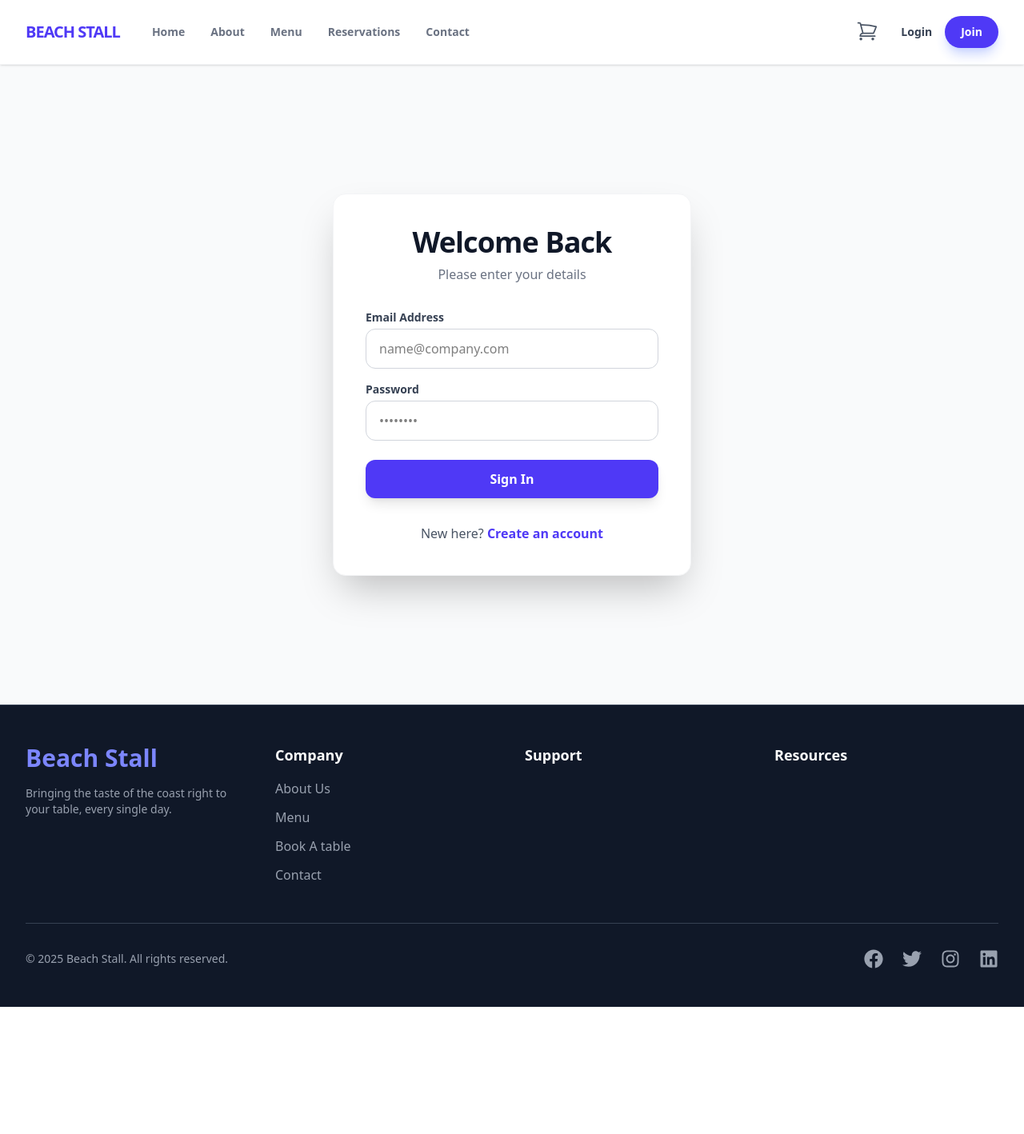
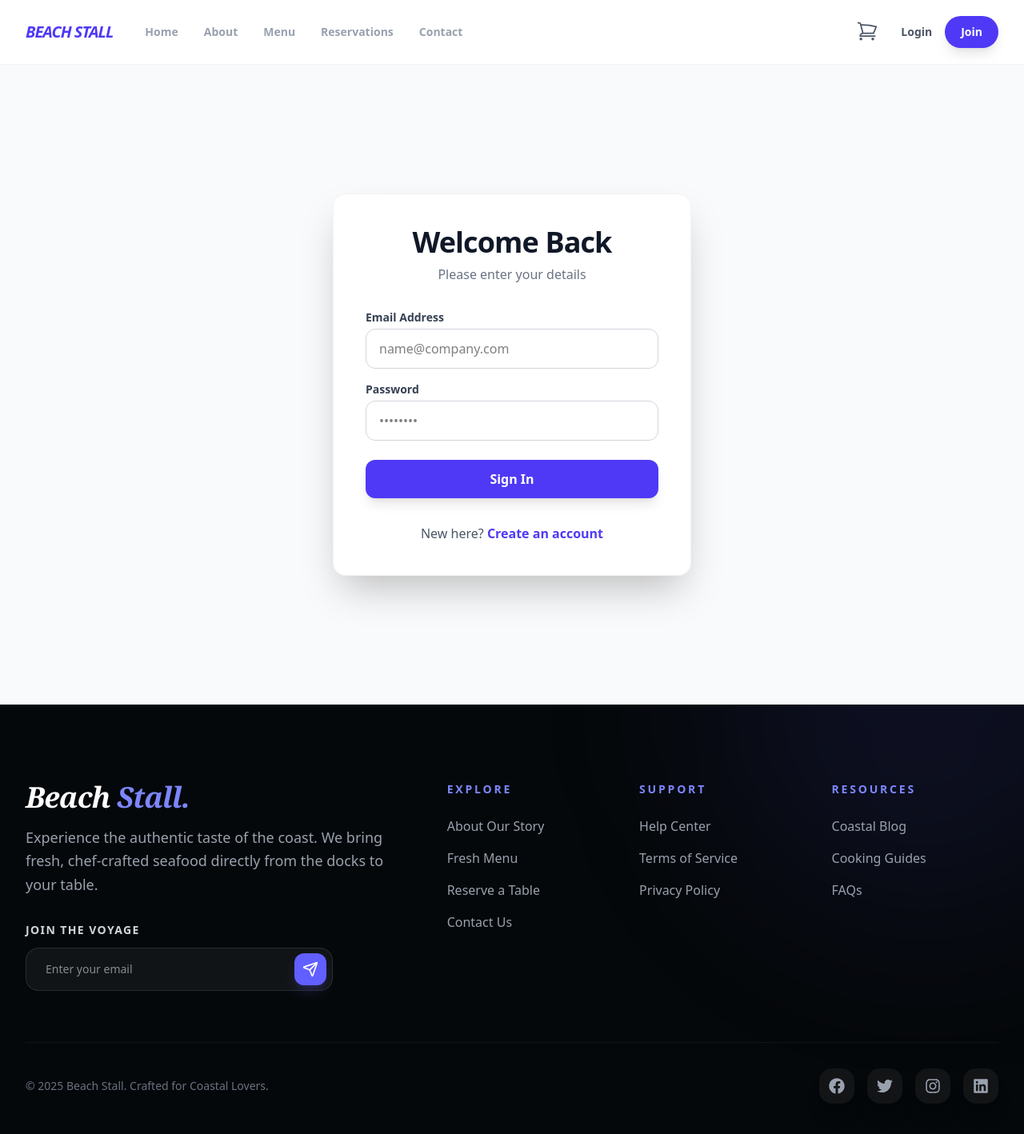
Before and after one commit to Narayana2527/BeachStall_Client, a React (Vite) app: page /login in a window 1280 px wide. Shown: the top 1418 px of the page at 80% size. Before the commit the page ends 1259 px from the top, so only its background shows below. Built offline with nearby package versions, Linux system fonts and the light colour scheme.

Commit message:
updated all components

```diff
--- a/src/components/footer.jsx
+++ b/src/components/footer.jsx
@@ -1,48 +1,96 @@
 import React from 'react';
 import { FaFacebook, FaTwitter, FaInstagram, FaLinkedin } from 'react-icons/fa';
+import { Send } from 'lucide-react'; // More modern icon set
 
-// Define the navigation links and social icons
 const footerNavs = [
-  { label: 'Company',
-    items: [{name:'About Us', href:"/about"}, {name:'Menu', href:'/menu'}, {name:'Book A table', href:"/booktable"},
-            {name:'Contact', href:"/contact"}
-    ] },
-  { label: 'Support', items: ['Help Center', 'Terms of Service', 'Privacy Policy'] },
-  { label: 'Resources', items: ['Blog', 'Guides', 'FAQs'] },
+  {
+    label: 'Explore',
+    items: [
+      { name: 'About Our Story', href: "/about" },
+      { name: 'Fresh Menu', href: '/menu' },
+      { name: 'Reserve a Table', href: "/booktable" },
+      { name: 'Contact Us', href: "/contact" }
+    ]
+  },
+  {
+    label: 'Support',
+    items: [
+      { name: 'Help Center', href: "#" },
+      { name: 'Terms of Service', href: "#" },
+      { name: 'Privacy Policy', href: "#" }
+    ]
+  },
+  {
+    label: 'Resources',
+    items: [
+      { name: 'Coastal Blog', href: "#" },
+      { name: 'Cooking Guides', href: "#" },
+      { name: 'FAQs', href: "#" }
+    ]
+  },
 ];
 
 const socialIcons = [
-  { icon: FaFacebook, href: '#' },
-  { icon: FaTwitter, href: '#' },
-  { icon: FaInstagram, href: '#' },
-  { icon: FaLinkedin, href: '#' },
+  { icon: FaFacebook, href: '#', label: 'Facebook' },
+  { icon: FaTwitter, href: '#', label: 'Twitter' },
+  { icon: FaInstagram, href: '#', label: 'Instagram' },
+  { icon: FaLinkedin, href: '#', label: 'Linkedin' },
 ];
 
 export default function Footer() {
   return (
-    <footer className="bg-gray-900 text-white border-t border-gray-700">
-      <div className="mx-auto max-w-7xl px-4 py-12 sm:px-6 lg:px-8">
-        <div className="grid grid-cols-2 gap-8 md:grid-cols-6 lg:grid-cols-12">
+    <footer className="relative bg-[#05080a] text-white pt-24 pb-12 overflow-hidden">
+      {/* Decorative Background Glow */}
+      <div className="absolute top-0 right-0 -translate-y-1/2 translate-x-1/4 w-[500px] h-[500px] bg-indigo-500/10 rounded-full blur-[120px] pointer-events-none" />
 
-          {/* 🚀 Brand/Logo Section (Col 1-3 on large screens) */}
-          <div className="col-span-2 md:col-span-6 lg:col-span-3">
-            <h3 className="text-3xl font-bold text-indigo-400">Beach Stall</h3>
-            <p className="mt-4 text-gray-400 text-sm max-w-xs">
-              Bringing the taste of the coast right to your table, every single day.
+      <div className="mx-auto max-w-7xl px-6 lg:px-8 relative z-10">
+        <div className="grid grid-cols-1 gap-12 lg:grid-cols-12 mb-16">
+
+          {/* 🚀 Brand Section & Newsletter */}
+          <div className="lg:col-span-5 space-y-8">
+            <div>
+              <h3 className="text-4xl font-serif italic font-bold tracking-tight text-white">
+                Beach <span className="text-indigo-400">Stall.</span>
+              </h3>
+              <p className="mt-4 text-gray-400 text-lg leading-relaxed max-w-md">
+                Experience the authentic taste of the coast. We bring fresh,
+                chef-crafted seafood directly from the docks to your table.
               </p>
             </div>
 
-          {/* 🔗 Navigation Links (Col 4-12 on large screens) */}
+            {/* Newsletter Input */}
+            <div className="max-w-sm">
+              <label className="text-sm font-semibold uppercase tracking-widest text-gray-300 mb-3 block">
+                Join the Voyage
+              </label>
+              <div className="relative flex items-center">
+                <input
+                  type="email"
+                  placeholder="Enter your email"
+                  className="w-full bg-white/5 border border-white/10 rounded-2xl py-4 pl-6 pr-16 text-sm focus:outline-none focus:ring-2 focus:ring-indigo-500/50 transition-all"
+                />
+                <button className="absolute right-2 p-2.5 bg-indigo-500 hover:bg-indigo-400 rounded-xl transition-colors shadow-lg shadow-indigo-500/20">
+                  <Send size={20} className="text-white" />
+                </button>
+              </div>
+            </div>
+          </div>
+
+          {/* 🔗 Links Sections */}
+          <div className="lg:col-span-7 grid grid-cols-2 sm:grid-cols-3 gap-8">
             {footerNavs.map((section, index) => (
-            <div key={index} className="col-span-1 md:col-span-2 lg:col-span-3">
-              <h4 className="text-lg font-semibold mb-4 text-white">{section.label}</h4>
-              <ul className="space-y-3">
+              <div key={index}>
+                <h4 className="text-sm font-black uppercase tracking-[0.2em] text-indigo-400 mb-6">
+                  {section.label}
+                </h4>
+                <ul className="space-y-4">
                   {section.items.map((item, itemIndex) => (
                     <li key={itemIndex}>
                       <a
                         href={item.href}
-                      className="text-gray-400 hover:text-indigo-400 transition duration-150 ease-in-out text-base"
+                        className="text-gray-400 hover:text-white transition-colors duration-200 text-base flex items-center group"
                       >
+                        <span className="w-0 group-hover:w-2 h-[2px] bg-indigo-400 mr-0 group-hover:mr-2 transition-all duration-300" />
                         {item.name}
                       </a>
                     </li>
@@ -50,29 +98,29 @@ export default function Footer() {
                 </ul>
               </div>
             ))}
-
+          </div>
         </div>
 
-        <div className="mt-12 pt-8 border-t border-gray-700 flex flex-col items-center justify-between sm:flex-row">
+        {/* 📱 Bottom Bar */}
+        <div className="pt-8 border-t border-white/5 flex flex-col items-center justify-between gap-6 sm:flex-row">
 
-          {/* © Copyright Notice */}
-          <p className="text-sm text-gray-400 order-2 sm:order-1 mt-4 sm:mt-0">
-            &copy; {new Date().getFullYear()} Beach Stall. All rights reserved.
-          </p>
-
-          {/* 📱 Social Media Icons */}
-          <div className="flex space-x-6 order-1 sm:order-2">
+          <div className="flex space-x-4 order-1 sm:order-2">
             {socialIcons.map((social, index) => (
               <a
                 key={index}
                 href={social.href}
-                className="text-gray-400 hover:text-indigo-400 transition duration-150 ease-in-out"
-                aria-label={social.icon.name}
+                className="p-3 bg-white/5 hover:bg-indigo-500 rounded-2xl text-gray-400 hover:text-white transition-all duration-300 transform hover:-translate-y-1 shadow-xl"
+                aria-label={social.label}
               >
-                <social.icon className="h-6 w-6" />
+                <social.icon className="h-5 w-5" />
               </a>
             ))}
           </div>
+
+          <p className="text-sm text-gray-500 order-2 sm:order-1 font-medium">
+            &copy; {new Date().getFullYear()} Beach Stall. Crafted for Coastal Lovers.
+          </p>
+
         </div>
       </div>
     </footer>
--- a/src/components/navbar.jsx
+++ b/src/components/navbar.jsx
@@ -1,7 +1,8 @@
-import { Disclosure, DisclosureButton, DisclosurePanel, Menu, MenuButton, MenuItem, MenuItems } from '@headlessui/react'
-import { Bars3Icon, XMarkIcon, UserCircleIcon } from '@heroicons/react/24/outline'
+import React, { useContext } from 'react';
+import { Disclosure, DisclosureButton, DisclosurePanel, Menu, MenuButton, MenuItem, MenuItems } from '@headlessui/react';
+import { Bars3Icon, XMarkIcon, UserCircleIcon } from '@heroicons/react/24/outline';
+import { ChevronRight } from 'lucide-react'; // Elegant chevron
 import { NavLink, useNavigate } from 'react-router-dom';
-import { useContext } from 'react';
 import { AuthContext } from '../context/AuthContext';
 import CartBadge from './CartBadge';
 
@@ -11,7 +12,7 @@ const navigation = [
   { name: 'Menu', href: '/menu' },
   { name: 'Reservations', href: '/booktable' },
   { name: 'Contact', href: '/contact' },
-]
+];
 
 export default function Navbar() {
   const { user, setUser, isLoggedIn } = useContext(AuthContext);
@@ -24,43 +25,44 @@ export default function Navbar() {
   };
 
   return (
-    <Disclosure as="nav" className="sticky top-0 z-50 bg-white/80 backdrop-blur-md border-b border-gray-100 shadow-sm">
-      {({ open, close }) => ( // Added 'close' from render props
+    <Disclosure as="nav" className="sticky top-0 z-50 bg-white/90 backdrop-blur-md border-b border-gray-100">
+      {({ open, close }) => (
         <>
+          {/* Main Desktop/Header Row */}
           <div className="mx-auto max-w-7xl px-4 sm:px-6 lg:px-8">
             <div className="relative flex h-20 items-center justify-between">
 
               {/* Left: Mobile Menu Button */}
               <div className="flex items-center sm:hidden">
-                <DisclosureButton className="inline-flex items-center justify-center rounded-xl p-2 text-gray-500 hover:bg-gray-100 focus:outline-none transition-all">
-                  <span className="sr-only">Open main menu</span>
+                <DisclosureButton className="inline-flex items-center justify-center rounded-xl p-2 text-gray-500 hover:bg-gray-100 transition-all focus:outline-none">
                   {open ? (
-                    <XMarkIcon className="block h-6 w-6" aria-hidden="true" />
+                    <XMarkIcon className="block h-7 w-7" aria-hidden="true" />
                   ) : (
-                    <Bars3Icon className="block h-6 w-6" aria-hidden="true" />
+                    <Bars3Icon className="block h-7 w-7" aria-hidden="true" />
                   )}
                 </DisclosureButton>
               </div>
 
-              {/* Center: Logo */}
+              {/* Logo Section */}
               <div className="flex flex-1 items-center justify-center sm:items-stretch sm:justify-start">
                 <div className="flex shrink-0 items-center">
                   <span
-                    className="text-xl font-black tracking-tighter text-indigo-600 cursor-pointer"
+                    className="text-xl font-black tracking-tighter text-indigo-600 cursor-pointer italic"
                     onClick={() => { navigate('/'); close(); }}
                   >
                     BEACH STALL
                   </span>
                 </div>
-                {/* Desktop Nav */}
+
+                {/* Desktop Navigation Links */}
                 <div className="hidden sm:ml-10 sm:flex sm:items-center sm:space-x-8">
                   {navigation.map((item) => (
                     <NavLink
                       key={item.name}
                       to={item.href}
                       className={({ isActive }) =>
-                        `text-sm font-semibold transition-all ${
-                          isActive ? 'text-indigo-600' : 'text-gray-500 hover:text-indigo-500'
+                        `text-sm font-bold transition-all ${
+                          isActive ? 'text-indigo-600 underline underline-offset-8 decoration-2' : 'text-gray-400 hover:text-indigo-600'
                         }`
                       }
                     >
@@ -70,57 +72,40 @@ export default function Navbar() {
                 </div>
               </div>
 
-              {/* Right Section: Action Group (Cart + User) */}
-              <div className="flex items-center space-x-1 sm:space-x-4">
-                {/* Cart Badge - Always visible beside user */}
-                <NavLink
-                  to="/cart"
-                  onClick={() => close()}
-                  className="p-2 text-gray-500 hover:text-indigo-600 transition-colors"
-                >
+              {/* Right Section: Actions */}
+              <div className="flex items-center space-x-2 sm:space-x-4">
+                <NavLink to="/cart" onClick={() => close()} className="p-2 text-gray-400 hover:text-indigo-600 transition-colors">
                   <CartBadge />
                 </NavLink>
 
-                {/* Auth Logic */}
-                <div className="flex items-center">
                 {!isLoggedIn ? (
                   <div className="hidden sm:flex items-center space-x-4">
-                      <NavLink to="/login" className="text-sm font-bold text-gray-700 hover:text-indigo-600">Login</NavLink>
-                      <NavLink to="/signup" className="rounded-full bg-indigo-600 px-5 py-2.5 text-sm font-bold text-white shadow-lg shadow-indigo-200 hover:bg-indigo-700 transition-all active:scale-95">
+                    <NavLink to="/login" className="text-sm font-bold text-gray-600">Login</NavLink>
+                    <NavLink to="/signup" className="rounded-full bg-indigo-600 px-5 py-2.5 text-sm font-bold text-white shadow-lg hover:bg-indigo-700 transition-all">
                       Join
                     </NavLink>
                   </div>
                 ) : (
                   <Menu as="div" className="relative ml-2">
-                      <MenuButton className="flex items-center space-x-2 rounded-full bg-gray-50 p-1 pr-3 hover:bg-gray-100 transition-all border border-transparent focus:border-indigo-200">
+                    <MenuButton className="flex items-center rounded-full bg-gray-50 p-1 hover:ring-2 hover:ring-indigo-100 transition-all">
                       <UserCircleIcon className="h-8 w-8 text-indigo-600" />
-                        <span className="hidden md:block text-xs font-bold text-gray-700 truncate max-w-[80px]">
-                          {user?.name?.split(' ')[0]}
-                        </span>
                     </MenuButton>
                     <MenuItems className="absolute right-0 z-50 mt-3 w-56 origin-top-right rounded-2xl bg-white p-2 shadow-2xl ring-1 ring-black/5 focus:outline-none border border-gray-100">
                         <div className="px-3 py-3 mb-2 bg-indigo-50 rounded-xl">
-                          <p className="text-[10px] text-indigo-400 uppercase font-black tracking-widest leading-none mb-1">{user?.role}</p>
+                          <p className="text-[10px] text-indigo-400 uppercase font-black tracking-widest leading-none mb-1">{user?.role || 'Customer'}</p>
                           <p className="text-sm font-bold text-gray-800 truncate">{user?.name}</p>
                         </div>
                         <MenuItem>
                           {({ active }) => (
-                            <NavLink to="/profile" onClick={() => close()} className={`flex w-full items-center px-3 py-2 text-sm font-medium rounded-lg transition-colors ${active ? 'bg-gray-50 text-indigo-600' : 'text-gray-700'}`}>
+                            <NavLink to="/profile" onClick={() => close()} className={`flex w-full px-3 py-2 text-sm font-medium rounded-lg ${active ? 'bg-gray-50 text-indigo-600' : 'text-gray-700'}`}>
                               My Profile
-                            </NavLink>
-                          )}
-                        </MenuItem>
-                        <MenuItem>
-                          {({ active }) => (
-                            <NavLink to="/profile/orders" onClick={() => close()} className={`flex w-full items-center px-3 py-2 text-sm font-medium rounded-lg transition-colors ${active ? 'bg-gray-50 text-indigo-600' : 'text-gray-700'}`}>
-                              My Orders
                             </NavLink>
                           )}
                         </MenuItem>
                         <div className="my-2 border-t border-gray-100" />
                         <MenuItem>
                           {({ active }) => (
-                            <button onClick={() => { handleLogout(); close(); }} className={`flex w-full items-center px-3 py-2 text-sm font-bold rounded-lg text-red-600 ${active ? 'bg-red-50' : ''}`}>
+                            <button onClick={() => { handleLogout(); close(); }} className={`flex w-full px-3 py-2 text-sm font-bold rounded-lg text-red-600 ${active ? 'bg-red-50' : ''}`}>
                               Sign out
                             </button>
                           )}
@@ -131,33 +116,71 @@ export default function Navbar() {
               </div>
             </div>
           </div>
+
+          {/* 📱 Mobile Navigation Panel */}
+          <DisclosurePanel className="sm:hidden relative overflow-hidden bg-white h-[calc(100vh-80px)]">
+
+            {/* 🌊 CENTERED LOGO WATERMARK BACKGROUND */}
+            <div className="absolute inset-0 z-0 flex items-center justify-center select-none pointer-events-none p-4">
+              <div className="flex flex-col items-center opacity-[0.06] transform -rotate-6">
+                <span className="text-[18vw] font-black leading-none tracking-tighter text-gray-900">
+                  BEACH
+                </span>
+                <span className="text-[18vw] font-black leading-none tracking-tighter text-gray-900">
+                  STALL
+                </span>
+              </div>
             </div>
 
-          {/* Mobile Panel */}
-          <DisclosurePanel className="sm:hidden overflow-hidden transition-all duration-300 ease-in-out bg-white">
-            <div className="space-y-1 px-4 pt-2 pb-6 border-t border-gray-50">
-              {navigation.map((item) => (
+            {/* Navigation Links Layer */}
+            <div className="relative z-10 px-6 pt-10 pb-6 flex flex-col h-full">
+              <div className="space-y-1">
+                {navigation.map((item, index) => (
+                  <div key={item.name}>
                     <DisclosureButton
-                  key={item.name}
                       as={NavLink}
                       to={item.href}
                       className={({ isActive }) =>
-                    `block rounded-xl px-4 py-3 text-base font-bold transition-all ${
-                      isActive ? 'bg-indigo-50 text-indigo-600' : 'text-gray-600 active:bg-gray-50'
+                        `flex items-center justify-between w-full py-6 px-2 group transition-all ${
+                          isActive ? 'text-indigo-600' : 'text-gray-700 active:bg-gray-50 rounded-lg'
                         }`
                       }
                     >
+                      <span className="text-xl font-bold tracking-tight uppercase">
                         {item.name}
+                      </span>
+
+                      {/* Custom Chevron + Line Arrow: --- > */}
+                      <div className="flex items-center transition-transform duration-300 group-hover:translate-x-1">
+                        <div className="h-[1.5px] w-6 bg-current opacity-20 group-hover:opacity-100 transition-all" />
+                        <ChevronRight size={20} strokeWidth={2.5} className="ml-[-2px]" />
+                      </div>
                     </DisclosureButton>
+
+                    {/* Divider HR */}
+                    {index !== navigation.length - 1 && (
+                      <hr className="border-gray-100 w-full" />
+                    )}
+                  </div>
                 ))}
+              </div>
 
+              {/* Bottom Mobile Action Buttons */}
               {!isLoggedIn && (
-                <div className="grid grid-cols-2 gap-3 mt-6 pt-6 border-t border-gray-100">
-                  <DisclosureButton as={NavLink} to="/login" className="flex items-center justify-center rounded-xl py-3 text-sm font-bold text-gray-700 bg-gray-50">
+                <div className="mt-auto space-y-4 pb-12">
+                  <DisclosureButton
+                    as={NavLink}
+                    to="/signup"
+                    className="flex w-full items-center justify-center rounded-2xl bg-indigo-600 py-5 text-lg font-bold text-white shadow-xl shadow-indigo-100 active:scale-95 transition-all"
+                  >
+                    Join the Club
+                  </DisclosureButton>
+                  <DisclosureButton
+                    as={NavLink}
+                    to="/login"
+                    className="flex w-full items-center justify-center rounded-2xl bg-gray-50 py-5 text-lg font-bold text-gray-700 active:bg-gray-100 transition-all"
+                  >
                     Login
-                  </DisclosureButton>
-                  <DisclosureButton as={NavLink} to="/signup" className="flex items-center justify-center rounded-xl py-3 text-sm font-bold text-white bg-indigo-600 shadow-md shadow-indigo-100">
-                    Sign Up
                   </DisclosureButton>
                 </div>
               )}
@@ -166,5 +189,5 @@ export default function Navbar() {
         </>
       )}
     </Disclosure>
-  )
+  );
 }
```
Also changed, not shown: src/components/products copy.jsx (added, +97 -0 lines), src/components/products.jsx (+92 -60 lines). Lines whose indentation alone changed are shown as unchanged.
